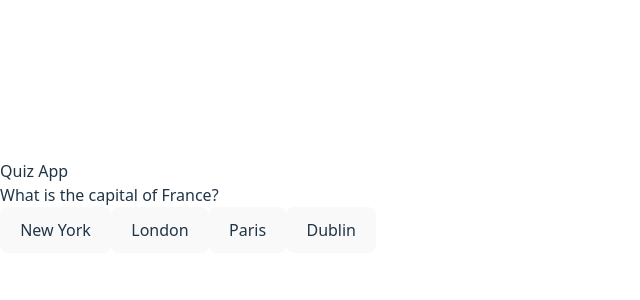
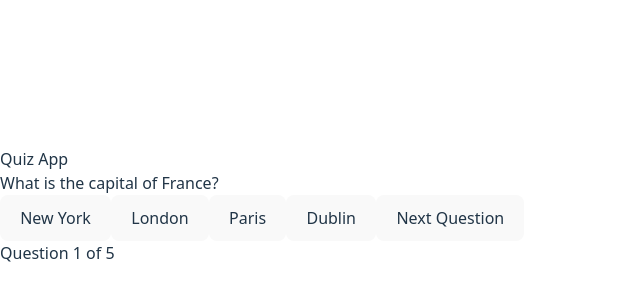
Before and after one commit to wigmarjoe/quiz-app-react, a React (Vite) app in the folder quiz-app-react/: page / in a window 1280 px wide. Shown: the part 194-494 px from the top of the page, without its empty margins (0-640 px from the left). Built offline with nearby package versions, Linux system fonts and the light colour scheme.

Commit message:
feat: style answer buttons with hover effect and add button for next question

```diff
--- a/quiz-app-react/src/App.jsx
+++ b/quiz-app-react/src/App.jsx
@@ -56,8 +56,12 @@ function App() {
         <div>
           <div>{questions[0].questionText}</div>
           {questions[0].answerOptions.map((option, index) => (
-            <button>{option.answerText}</button>
+            <button
+            className="block w-full p-2 mt-2 rounded">
+              {option.answerText}</button>
           ))}
+          <button className="block w-full bg-green-500 mt-2 text-white p-2 rounded">Next Question</button>
+          <p>Question 1 of {questions.length}</p>
         </div>
       </div>
     </div>
--- a/quiz-app-react/src/index.css
+++ b/quiz-app-react/src/index.css
@@ -51,7 +51,7 @@ button {
   transition: border-color 0.25s;
 }
 button:hover {
-  border-color: #646cff;
+  border-color: #fff;
 }
 button:focus,
 button:focus-visible {
```
